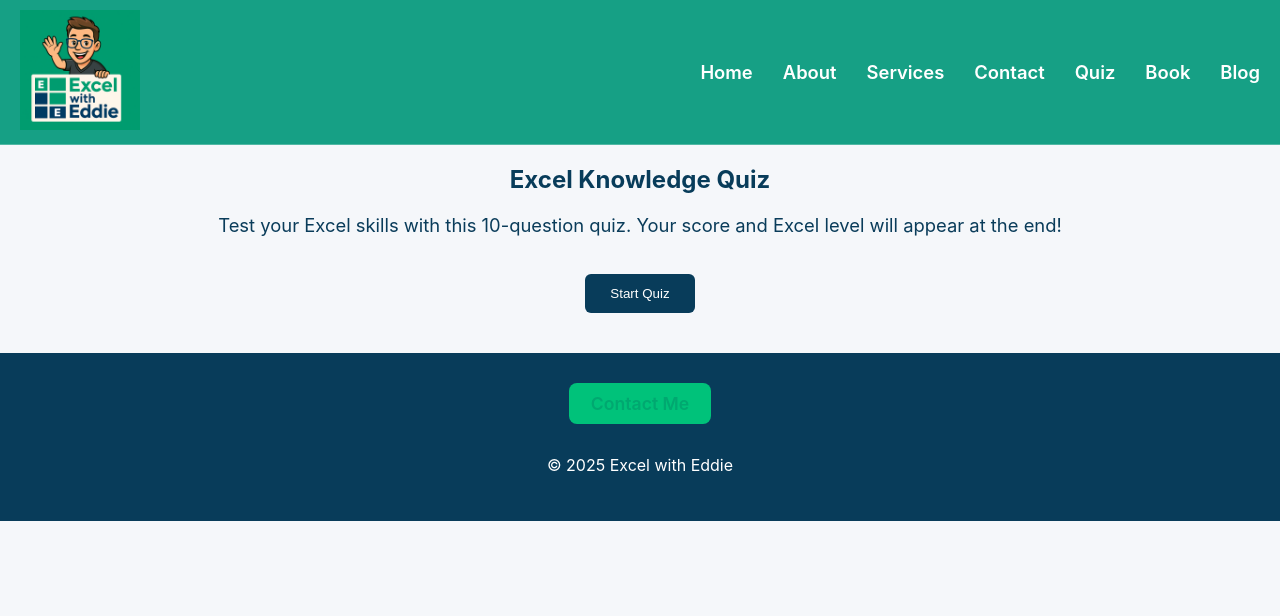
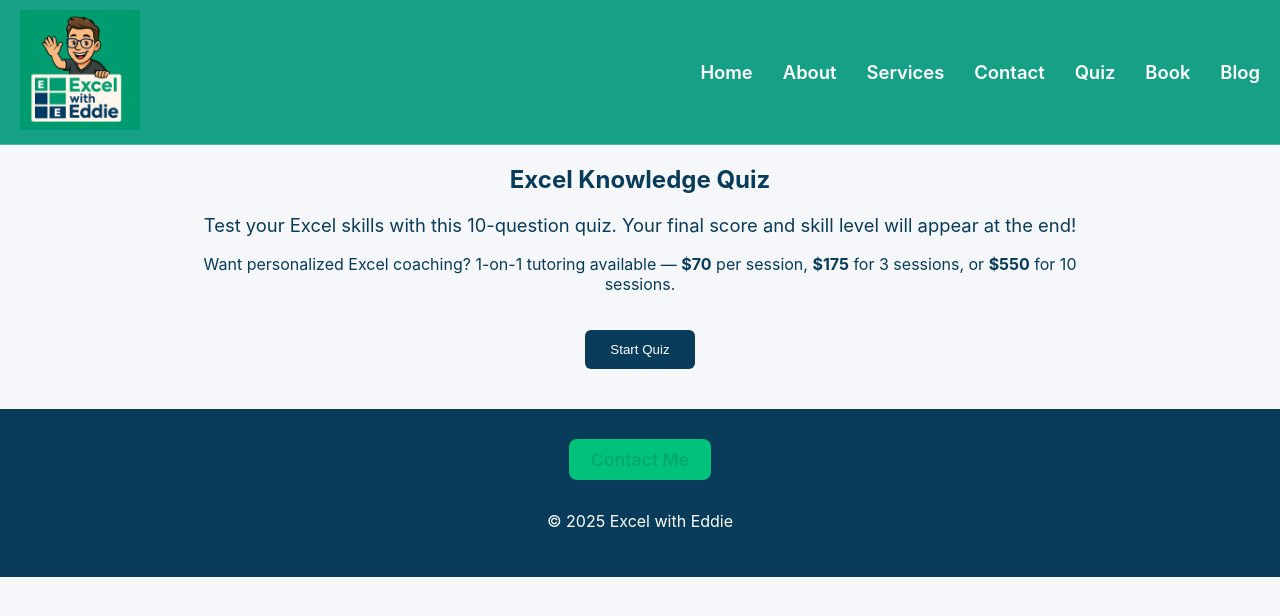
Before and after one commit to excelwitheddie/excel-with-eddie2, a Jekyll site: the page built from quiz.md, in a window 1280 px wide. Shown: the top 616 px of the page. Built offline with Jekyll 4.4.1, drawn with Linux system fonts in a browser that asks for light colours.

Commit message:
Update quiz.md

```diff
--- a/quiz.md
+++ b/quiz.md
@@ -6,7 +6,13 @@ title: Excel Knowledge Quiz
 <section style="max-width:900px; margin:0 auto; text-align:center;">
   <h1>Excel Knowledge Quiz</h1>
   <p style="font-size:1.15rem; color:#0a3c5a;">
-    Test your Excel skills with this 10-question quiz. Your score and Excel level will appear at the end!
+    Test your Excel skills with this 10-question quiz. Your final score and skill level will appear at the end!
+  </p>
+
+  <p style="font-size:1rem; color:#083c5a; margin-top:15px;">
+    Want personalized Excel coaching?
+    1-on-1 tutoring available — <strong>$70</strong> per session,
+    <strong>$175</strong> for 3 sessions, or <strong>$550</strong> for 10 sessions.
   </p>
 
   <!-- Progress bar -->
@@ -22,8 +28,8 @@ title: Excel Knowledge Quiz
 
   <!-- Start button -->
   <button id="startBtn" onclick="startQuiz()" class="quiz-btn">
-  Start Quiz
-</button>
+    Start Quiz
+  </button>
 
 </section>
 
```
